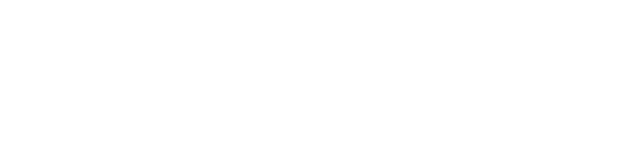
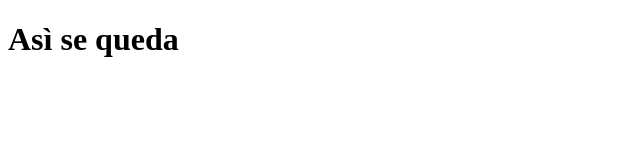
Before and after one commit to camilo10169/prueba, a plain HTML site: page index.html in a window 1280 px wide. Shown: the whole page, without its empty margins (0-640 px from the left). Drawn offline with Linux system fonts and the light colour scheme.

Commit message:
Primer intento

```diff
--- a/index.html
+++ b/index.html
@@ -5,6 +5,6 @@
 	<title>Nano y Angélica - Camilo y Daniela</title>
 </head>
 <body>
-	<h1></h1>
+	<h1>Asì se queda</h1>
 </body>
 </html>
```
